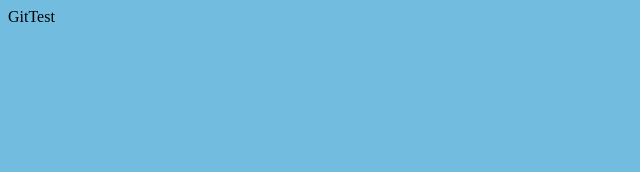
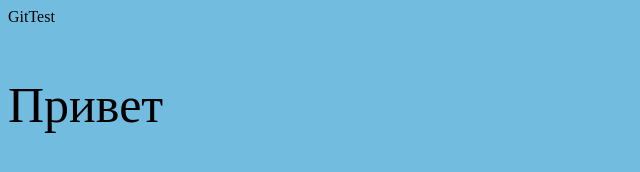
Before and after one commit to AleksandrKulaginWork/gitTest, a plain HTML site: page index.html in a window 1280 px wide. Shown: the whole page, without its empty margins (0-640 px from the left). Drawn offline with Linux system fonts and the light colour scheme.

Commit message:
Second commit

```diff
--- a/index.html
+++ b/index.html
@@ -9,6 +9,7 @@
 <body>
     <div>
         GitTest
+        <p>Привет</p>
     </div>
 </body>
 </html>
--- a/style.css
+++ b/style.css
@@ -1,3 +1,6 @@
 body {
     background: rgba(92, 178, 218, 0.863);
 }
+p {
+    font-size: 50px;
+}
```
